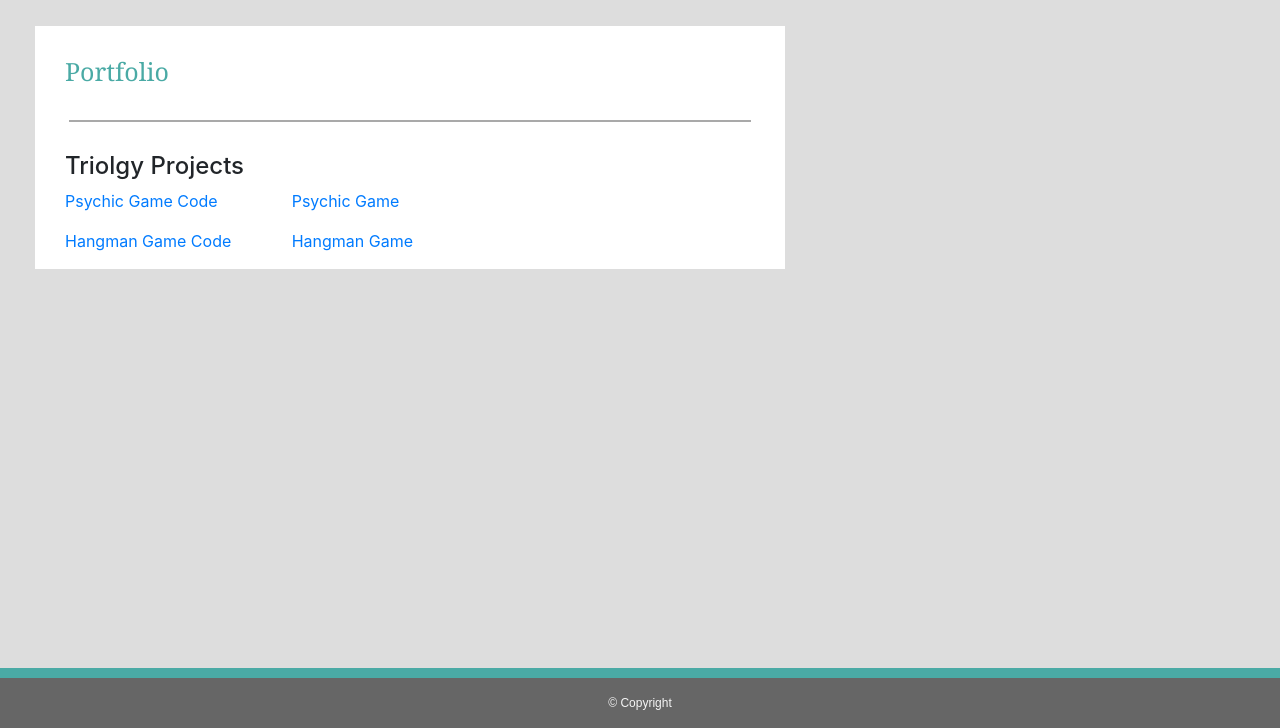
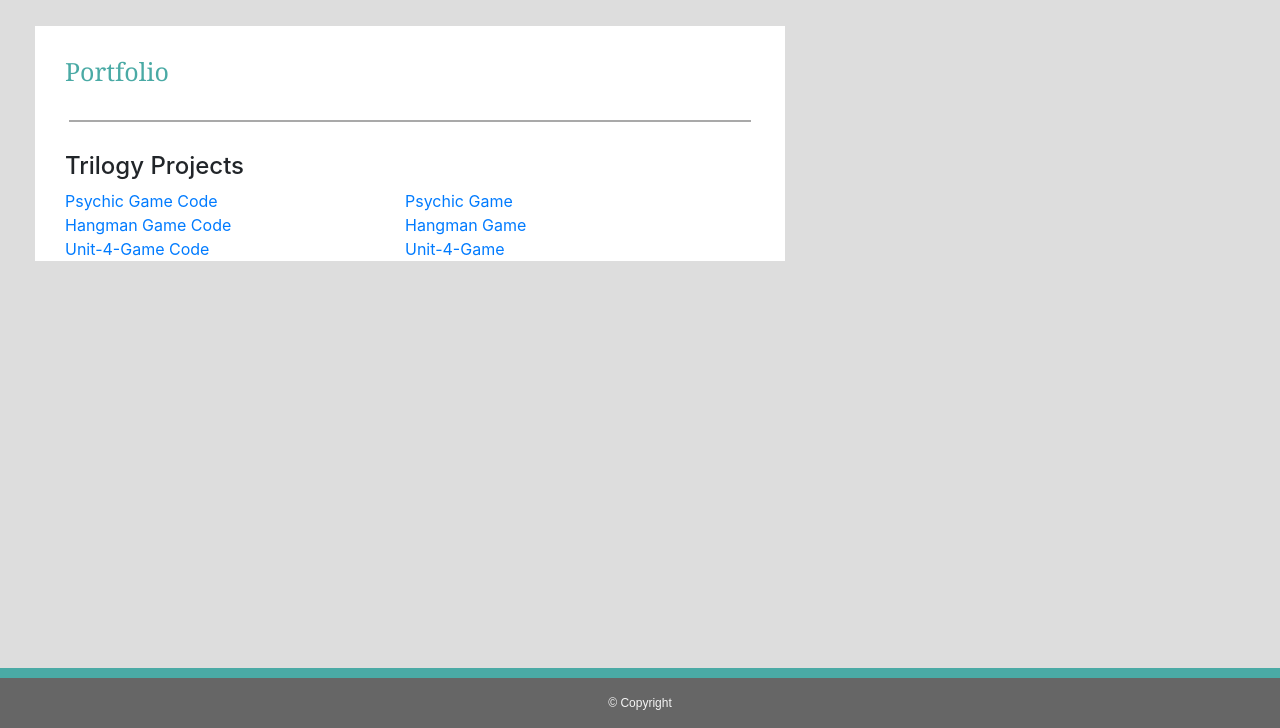
Before and after one commit to Autolispman/DanHopperPortfolio, a plain HTML site: page portfolio.html in a window 1280 px wide. Shown: the part 72-800 px from the top of the page. Drawn offline with nearby package versions, Linux system fonts and the light colour scheme.

Commit message:
Added project Unit-4-Game

```diff
--- a/portfolio.html
+++ b/portfolio.html
@@ -49,7 +49,7 @@
       </div>
     </nav>
       <!-- <div class="col-lg-8 col-md-8 col-sm-10 col-xs-1"> -->
-    <div class="col-lg-8 col-md-8 col-sm-10 col-xs-1">
+    <div class="col-lg-12 col-md-12 col-sm-10 col-xs-1">
       <section class="divContentPort">
           <section class="portAboutMe">
               <h2 class="aboutMe">Portfolio</h2>
@@ -60,46 +60,37 @@
                 <div class="container">
                   <div class="row">
                     <div class="col-12">
-                            <h4>Triolgy Projects</h4>
+                      <h4>Trilogy Projects</h4>
                     </div>
                   </div>
                   <div class="row">
-                          <div class="col-4">
-                            <ul>
-                              <li>
+                    <div class="col-6">
                       <a href="https://github.com/Autolispman/Psychic-Game.git" target="_blank">Psychic Game Code</a>
-                              </li>
-                            </ul>
                     </div>
-                          <div class="col-4">
-                              <ul>
-                                <li>
+                    <div class="col-6">
                       <a href="https://autolispman.github.io/Psychic-Game/"  target="_blank">Psychic Game</a>
-                                </li>
-                              </ul>
                     </div>
                   </div>
                   <div class="row">
-                            <div class="col-4">
-                              <ul>
-                                <li>
+                    <div class="col-6">
                       <a href="https://github.com/Autolispman/Hangman.git" target="_blank">Hangman Game Code</a>
-                                </li>
-                              </ul>
                     </div>
-                            <div class="col-4">
-                                <ul>
-                                  <li>
+                    <div class="col-6">
                       <a href="https://autolispman.github.io/Hangman/"  target="_blank">Hangman Game</a>
-                                  </li>
-                                </ul>
+                    </div>
+                  </div>
+                  <div class="row">
+                    <div class="col-6">
+                      <a href="https://github.com/Autolispman/unit-4-game.git" target="_blank">Unit-4-Game Code</a>
+                    </div>
+                    <div class="col-6">
+                      <a href="https://autolispman.github.io/unit-4-game/"  target="_blank">Unit-4-Game</a>
                     </div>
                   </div>
                 </div>
               </section>
           </section>
       </section>
-    </div>
     </div>
   <footer>
       <div class="footerGroup">
```
Lines whose indentation alone changed are shown as unchanged.
